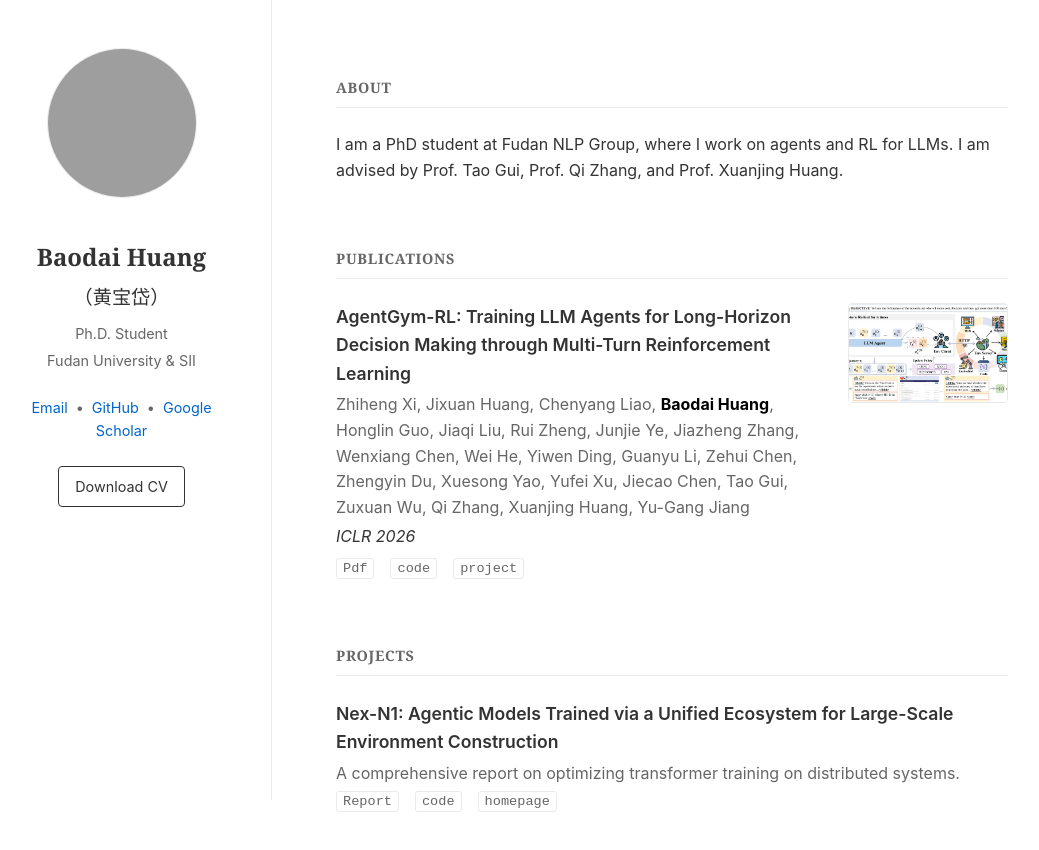
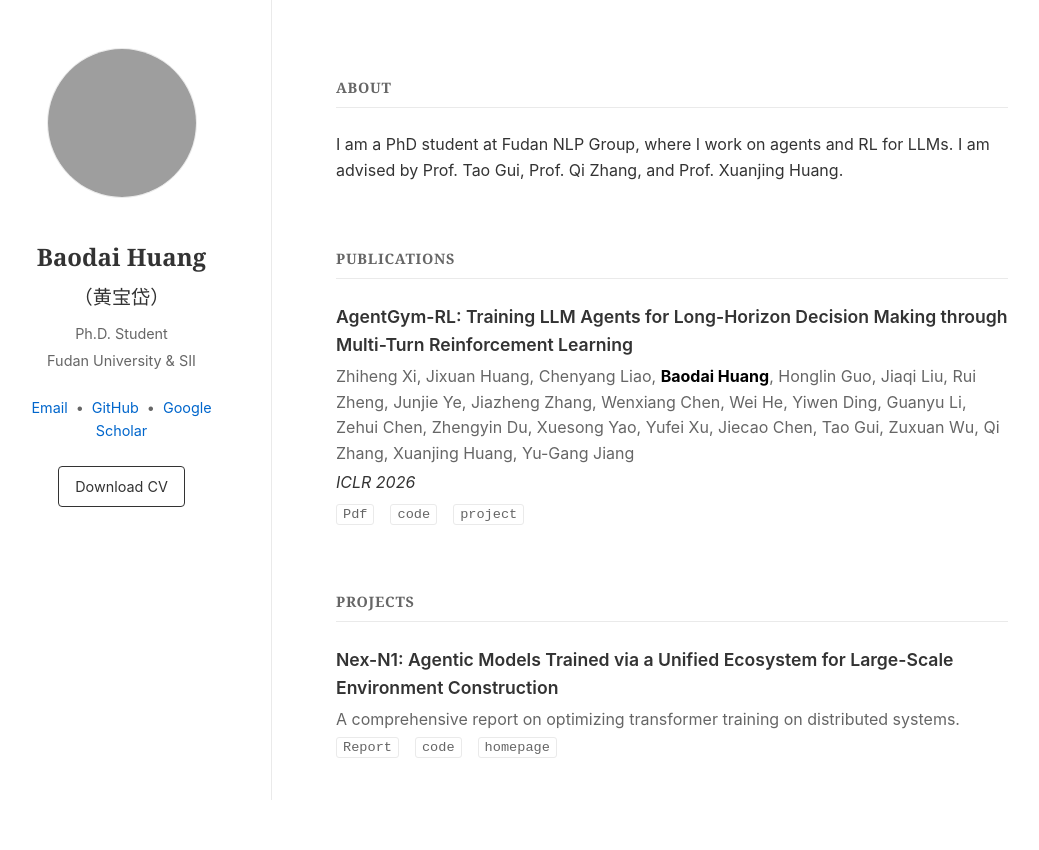
Before and after one commit to Blackbirdb/academic-homepage, a React (Vite) app: page / in a window 1280 px wide. Shown: the top 850 px of the page, without its empty margins (118-1157 px from the left). Built offline with nearby package versions, Linux system fonts and the light colour scheme; grey boxes are pictures that could not be loaded.

Commit message:
style: revert publication image layout

```diff
--- a/src/App.jsx
+++ b/src/App.jsx
@@ -67,8 +67,7 @@ function App() {
           <h2>Publications</h2>
           <div className="publication-list">
             {publications.map((pub, index) => (
-              <div key={index} className="publication-container">
-                <div className="publication-item">
+              <div key={index} className="publication-item">
                 <h3 className="pub-title">{pub.title}</h3>
                 <p className="pub-authors">{highlightAuthor(pub.authors)}</p>
                 <p className="pub-conf">{pub.conference}</p>
@@ -76,14 +75,6 @@ function App() {
                   {Object.entries(pub.links).map(([key, url]) => (
                     <a key={key} href={url} className="link-tag">{key}</a>
                   ))}
-                  </div>
-                </div>
-                <div className="pub-image-container">
-                  {pub.image ? (
-                    <img src={pub.image} alt={pub.title} className="pub-image" />
-                  ) : (
-                    <div className="pub-image-placeholder"></div>
-                  )}
                 </div>
               </div>
             ))}
--- a/src/index.css
+++ b/src/index.css
@@ -148,28 +148,8 @@ h2 {
 }
 
 /* Publications */
-.publication-container {
-  margin-bottom: 2.5rem;
-  display: flex;
-  gap: 1.5rem;
-}
-
-.pub-image-container {
-  flex-shrink: 0;
-}
-
-.pub-image-placeholder,
-.pub-image {
-  width: 160px;
-  height: 100px;
-  background-color: #f0f0f0;
-  border-radius: 4px;
-  object-fit: cover;
-  border: 1px solid var(--border-color);
-}
-
 .publication-item {
-  flex: 1;
+  margin-bottom: 2rem;
 }
 
 .pub-title {
```
Lines whose indentation alone changed are shown as unchanged.
